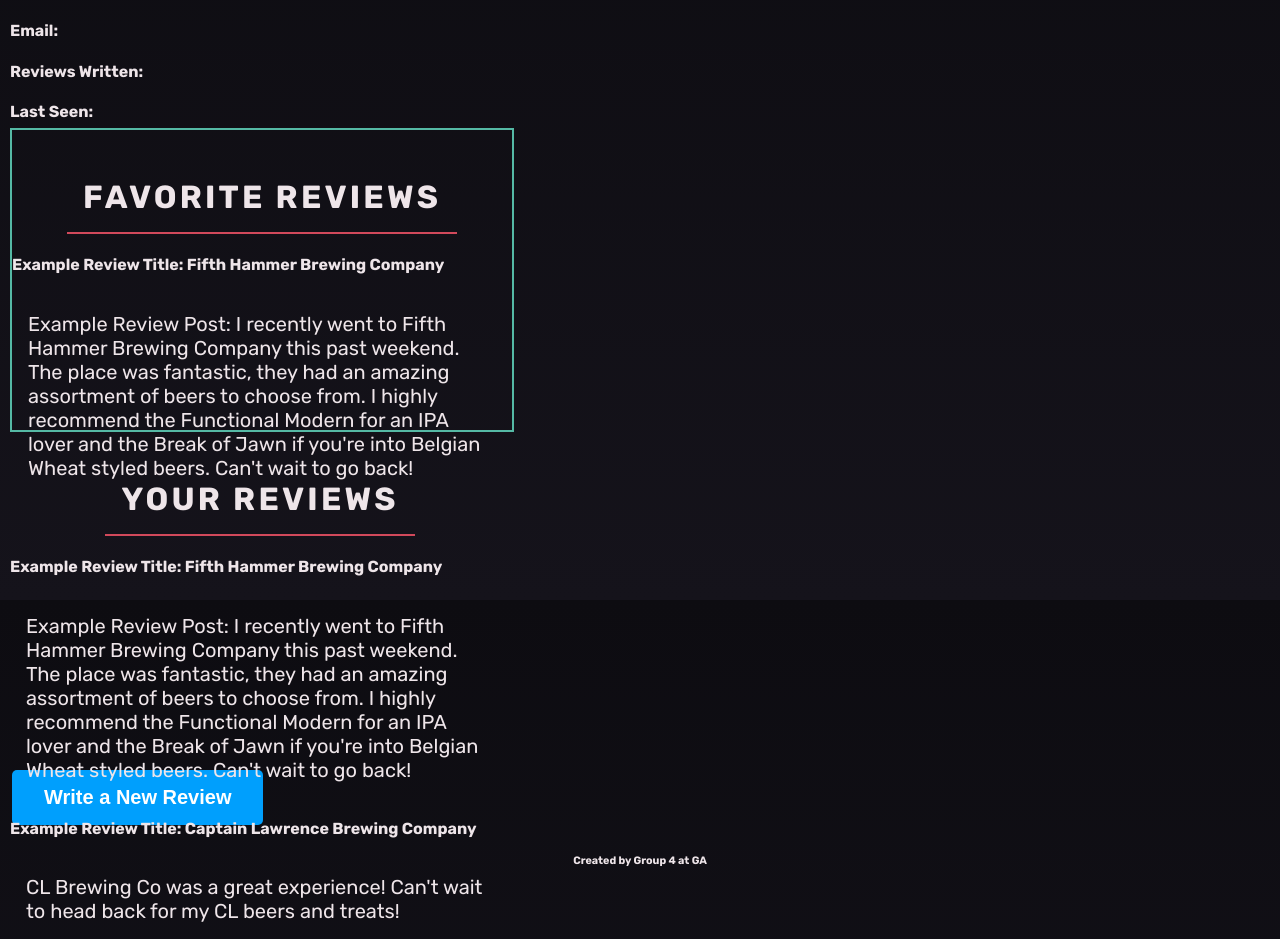
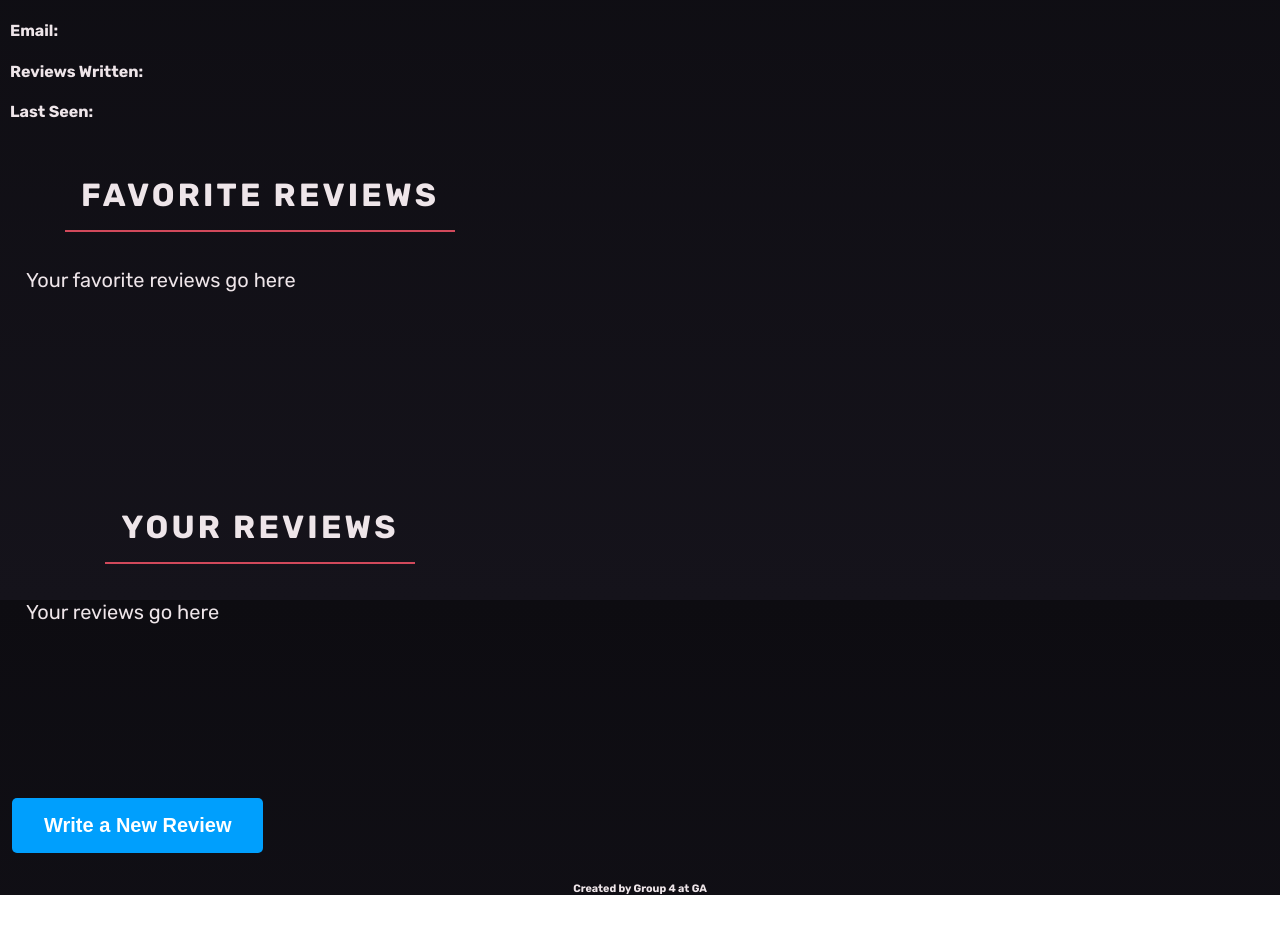
Before and after one commit to tnel91/brewski-frontend, a React (Create React App) app: page /profile in a window 1280 px wide. Shown: the part 200-1139 px from the top of the page. After the commit the page ends 1095 px from the top, so only its background shows below. Built offline with nearby package versions, Linux system fonts and the light colour scheme.

Commit message:
Updated Profile Page

```diff
--- a/src/App.css
+++ b/src/App.css
@@ -157,7 +157,6 @@ form input {
   position: relative;
   width: 500px;
   height: 300px;
-  border: 2px solid rgb(85, 185, 165);
 }
 
 .review-card {
--- a/src/pages/Profile.js
+++ b/src/pages/Profile.js
@@ -1,7 +1,8 @@
 import React from "react";
 import { useNavigate } from "react-router-dom";
 
-const Profile = () => {
+
+const Profile = (props) => {
   let navigate = useNavigate();
 
   return (
@@ -9,7 +10,7 @@ const Profile = () => {
       <div className="info-card">
       <h2>User Profile</h2>
       <div id="user">
-        <h4>Email:</h4>
+        <h4>Email: </h4>
         <h4>Reviews Written:</h4>
         <h4>Last Seen:</h4>
       </div>
@@ -17,20 +18,16 @@ const Profile = () => {
       <div className="review-cardfav">
         <h2>Favorite Reviews</h2>
         <div id="fav-reviews">
-          <h4>Example Review Title: Fifth Hammer Brewing Company</h4>
-          <p>Example Review Post: I recently went to Fifth Hammer Brewing Company this past weekend.  The place was fantastic, they had an amazing assortment of beers to choose from.
-            I highly recommend the Functional Modern for an IPA lover and the Break of Jawn if you're into Belgian Wheat styled beers.  Can't wait to go back! </p>
+          <p>Your favorite reviews go here</p>
         </div>
       </div>
       <div className="review-card">
         <h2>Your Reviews</h2>
         <div id="your-reviews">
-        <h4>Example Review Title: Fifth Hammer Brewing Company</h4>
-          <p>Example Review Post: I recently went to Fifth Hammer Brewing Company this past weekend.  The place was fantastic, they had an amazing assortment of beers to choose from.
-            I highly recommend the Functional Modern for an IPA lover and the Break of Jawn if you're into Belgian Wheat styled beers.  Can't wait to go back! </p>
-
-            <h4>Example Review Title: Captain Lawrence Brewing Company</h4>
-            <p>CL Brewing Co was a great experience!  Can't wait to head back for my CL beers and treats!</p>
+          <p>Your reviews go here</p>
+            <h3>{props.name}</h3>
+            <p>{props.address}</p>
+            <p>{props.beers}</p>
         </div>
       </div>
       <div className="user-button">
```
